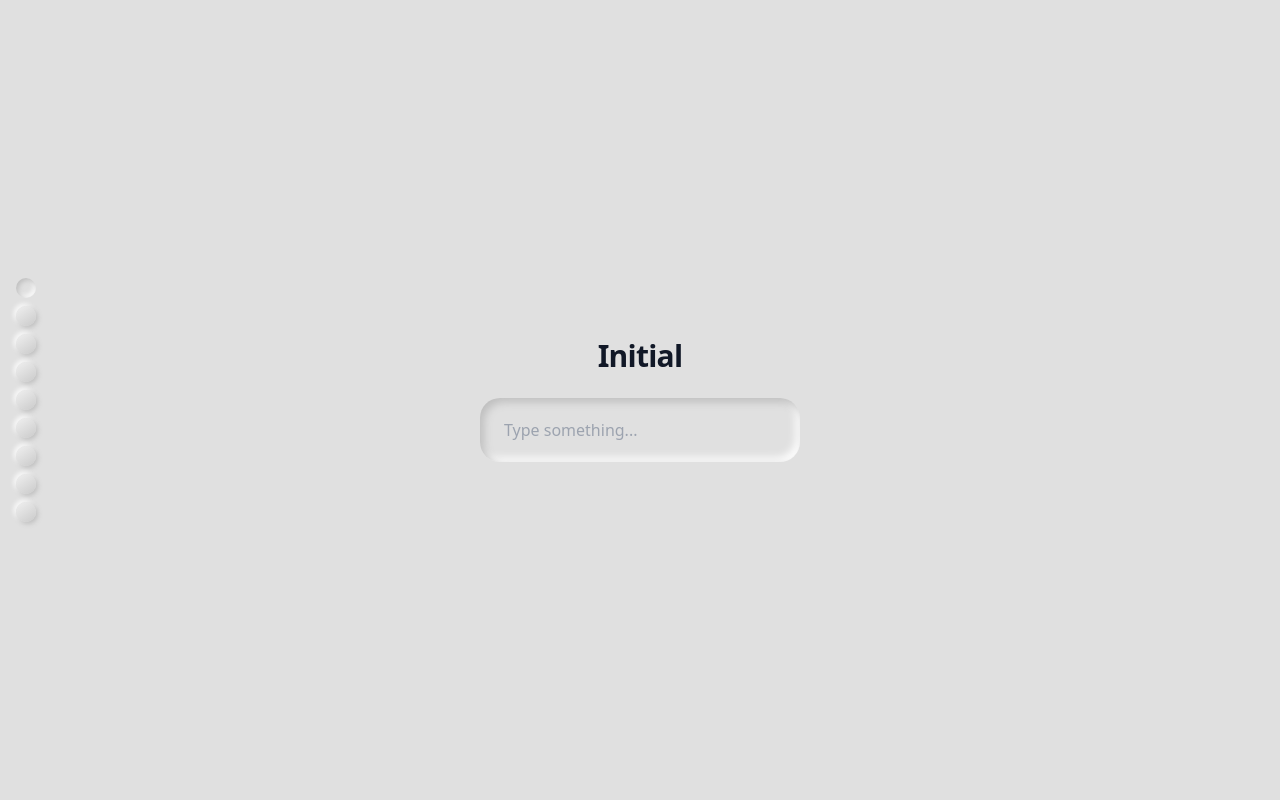
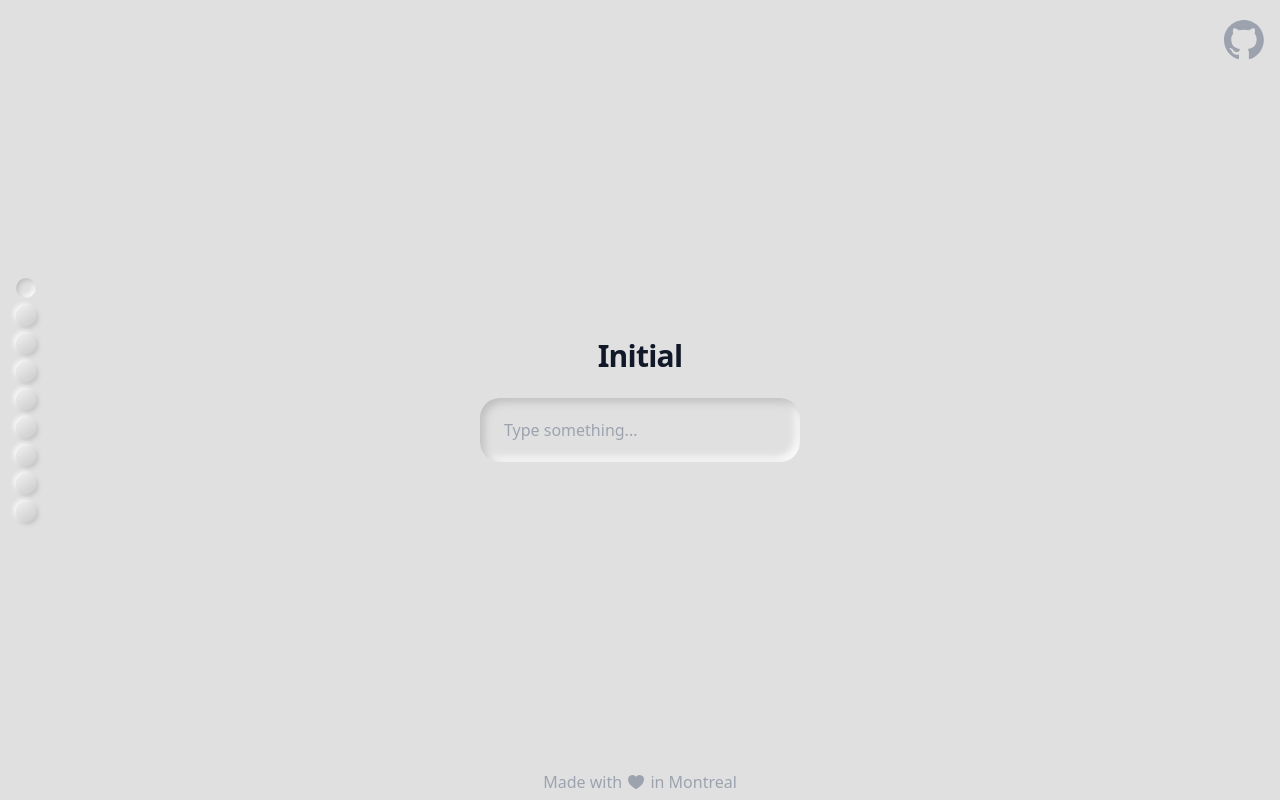
Before and after one commit to friedrith/react-composition, a React (Vite) app: page /#/0 in a window 1280 px wide. Built offline with nearby package versions, Linux system fonts and the light colour scheme.

Commit message:
feat: add footer and github link

```diff
--- a/src/App.tsx
+++ b/src/App.tsx
@@ -12,6 +12,8 @@
 
 import Navigation from './utils/Navigation'
 import Layout from './utils/Layout'
+import Footer from './utils/Footer'
+import Github from './utils/Github'
 
 const routes = [
   {
@@ -57,6 +59,7 @@
     <div className='container'>
       <HashRouter>
         <Navigation count={routes.length} />
+        <Github />
         <Routes>
           {routes.map(({ title, component }, index) => (
             <Route
@@ -67,6 +70,7 @@
           ))}
           <Route path='*' element={<Navigate to='/0' replace={true} />} />
         </Routes>
+        <Footer />
       </HashRouter>
     </div>
   )
--- /dev/null
+++ b/src/utils/Footer.tsx
@@ -0,0 +1,9 @@
+import { HeartIcon } from '@heroicons/react/20/solid'
+
+export default function Footer() {
+  return (
+    <footer className='fixed inset-x-0 bottom-0 py-1 text-center text-gray-400'>
+      Made with <HeartIcon className='h-5 w-5 inline mb-1' /> in Montreal
+    </footer>
+  )
+}
--- /dev/null
+++ b/src/utils/Github.tsx
@@ -0,0 +1,21 @@
+export default function Github() {
+  return (
+    <a
+      className='fixed top-5 right-4 text-gray-400 hover:text-gray-900 transition-colors duration-300'
+      href='https://github.com/friedrith/react-composition'
+    >
+      <svg
+        className='w-10'
+        viewBox='0 0 98 96'
+        xmlns='http://www.w3.org/2000/svg'
+      >
+        <path
+          fill-rule='evenodd'
+          clip-rule='evenodd'
+          d='M48.854 0C21.839 0 0 22 0 49.217c0 21.756 13.993 40.172 33.405 46.69 2.427.49 3.316-1.059 3.316-2.362 0-1.141-.08-5.052-.08-9.127-13.59 2.934-16.42-5.867-16.42-5.867-2.184-5.704-5.42-7.17-5.42-7.17-4.448-3.015.324-3.015.324-3.015 4.934.326 7.523 5.052 7.523 5.052 4.367 7.496 11.404 5.378 14.235 4.074.404-3.178 1.699-5.378 3.074-6.6-10.839-1.141-22.243-5.378-22.243-24.283 0-5.378 1.94-9.778 5.014-13.2-.485-1.222-2.184-6.275.486-13.038 0 0 4.125-1.304 13.426 5.052a46.97 46.97 0 0 1 12.214-1.63c4.125 0 8.33.571 12.213 1.63 9.302-6.356 13.427-5.052 13.427-5.052 2.67 6.763.97 11.816.485 13.038 3.155 3.422 5.015 7.822 5.015 13.2 0 18.905-11.404 23.06-22.324 24.283 1.78 1.548 3.316 4.481 3.316 9.126 0 6.6-.08 11.897-.08 13.526 0 1.304.89 2.853 3.316 2.364 19.412-6.52 33.405-24.935 33.405-46.691C97.707 22 75.788 0 48.854 0z'
+          fill='currentColor'
+        />
+      </svg>
+    </a>
+  )
+}
```
